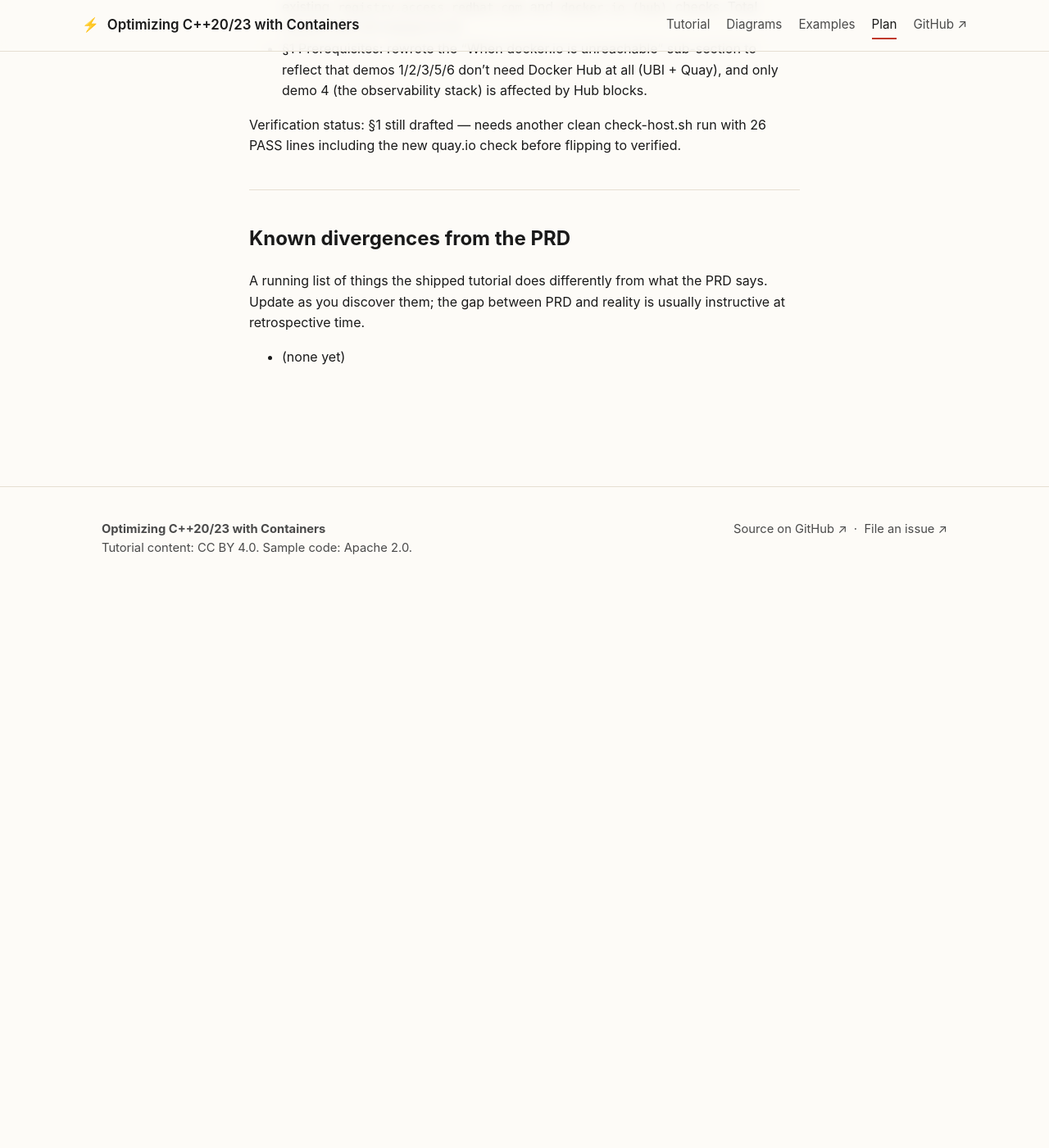
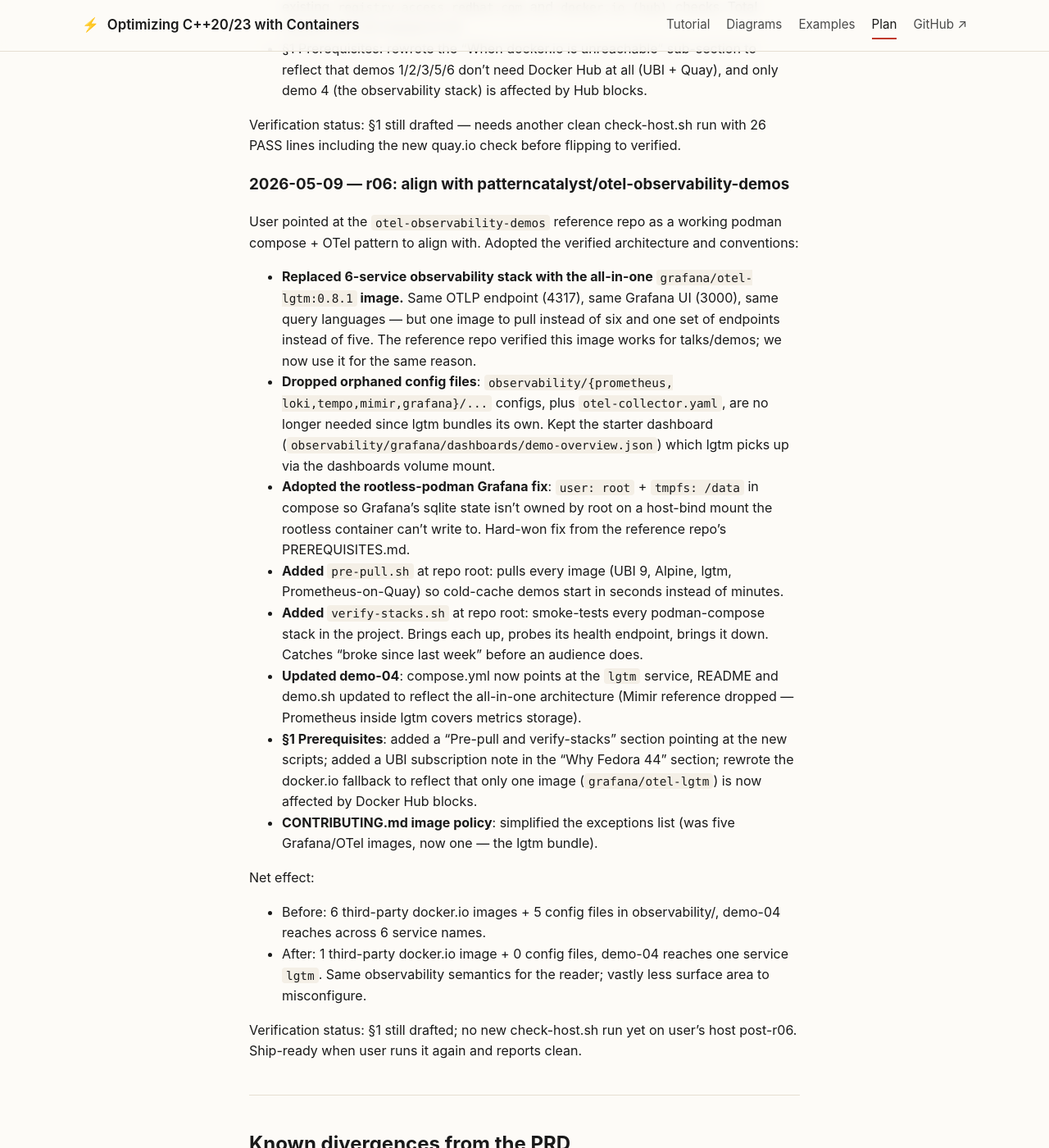
Before and after one commit to patterncatalyst/cpp-container-optimization-tutorial, a Jekyll site: the page built from _plans/reconciliation-plan.md, in a window 1280 px wide and 1400 px high, scrolled down 10286 px. Shown: the whole window at 82% size. Built offline with Jekyll 4.4.1, drawn with Linux system fonts in a browser that asks for light colours; before the commit the page ends 11015 px from its top, so only the background shows below that; some of the changed text lies outside the part shown.

Commit message:
obs: align with otel-observability-demos; collapse to grafana/otel-lgtm

```diff
--- a/_plans/reconciliation-plan.md
+++ b/_plans/reconciliation-plan.md
@@ -382,6 +382,57 @@
 check-host.sh run with 26 PASS lines including the new quay.io
 check before flipping to verified.
 
+### 2026-05-09 — r06: align with patterncatalyst/otel-observability-demos
+
+User pointed at the `otel-observability-demos` reference repo as a
+working podman compose + OTel pattern to align with. Adopted the
+verified architecture and conventions:
+
+- **Replaced 6-service observability stack with the all-in-one
+  `grafana/otel-lgtm:0.8.1` image.** Same OTLP endpoint (4317), same
+  Grafana UI (3000), same query languages — but one image to pull
+  instead of six and one set of endpoints instead of five. The
+  reference repo verified this image works for talks/demos; we now
+  use it for the same reason.
+- **Dropped orphaned config files**: `observability/{prometheus,
+  loki,tempo,mimir,grafana}/...` configs, plus `otel-collector.yaml`,
+  are no longer needed since lgtm bundles its own. Kept the starter
+  dashboard (`observability/grafana/dashboards/demo-overview.json`)
+  which lgtm picks up via the dashboards volume mount.
+- **Adopted the rootless-podman Grafana fix**: `user: root` + `tmpfs:
+  /data` in compose so Grafana's sqlite state isn't owned by root on
+  a host-bind mount the rootless container can't write to. Hard-won
+  fix from the reference repo's PREREQUISITES.md.
+- **Added `pre-pull.sh`** at repo root: pulls every image (UBI 9,
+  Alpine, lgtm, Prometheus-on-Quay) so cold-cache demos start in
+  seconds instead of minutes.
+- **Added `verify-stacks.sh`** at repo root: smoke-tests every
+  podman-compose stack in the project. Brings each up, probes its
+  health endpoint, brings it down. Catches "broke since last week"
+  before an audience does.
+- **Updated demo-04**: compose.yml now points at the `lgtm` service,
+  README and demo.sh updated to reflect the all-in-one architecture
+  (Mimir reference dropped — Prometheus inside lgtm covers metrics
+  storage).
+- **§1 Prerequisites**: added a "Pre-pull and verify-stacks" section
+  pointing at the new scripts; added a UBI subscription note in the
+  "Why Fedora 44" section; rewrote the docker.io fallback to reflect
+  that only one image (`grafana/otel-lgtm`) is now affected by
+  Docker Hub blocks.
+- **CONTRIBUTING.md image policy**: simplified the exceptions list
+  (was five Grafana/OTel images, now one — the lgtm bundle).
+
+Net effect:
+- Before: 6 third-party docker.io images + 5 config files in
+  observability/, demo-04 reaches across 6 service names.
+- After: 1 third-party docker.io image + 0 config files, demo-04
+  reaches one service `lgtm`. Same observability semantics for the
+  reader; vastly less surface area to misconfigure.
+
+Verification status: §1 still drafted; no new check-host.sh run yet
+on user's host post-r06. Ship-ready when user runs it again and
+reports clean.
+
 ---
 
 ## Known divergences from the PRD
@@ -390,4 +441,9 @@
 what the PRD says. Update as you discover them; the gap between
 PRD and reality is usually instructive at retrospective time.
 
-- (none yet)
+- **Mimir dropped from observability stack (r06).** PRD §1 lists
+  "podman+grafana+tempo+loki+prometheus+mimir" as the stack.
+  Aligned with the verified `grafana/otel-lgtm` reference, which
+  bundles Prometheus (not Mimir) for metrics. For tutorial
+  purposes Prometheus covers the same teaching ground; production
+  Mimir setups are mentioned in §9's "for deeper coverage" pointers.
```
Also changed, not shown: CONTRIBUTING.md (+12 -6 lines), _docs/01-prerequisites.md (+43 -35 lines), examples/demo-04-observability/README.md (+15 -11 lines), examples/demo-04-observability/compose.yml (+13 -8 lines), observability/compose.yml (+40 -106 lines), 3 other files.
